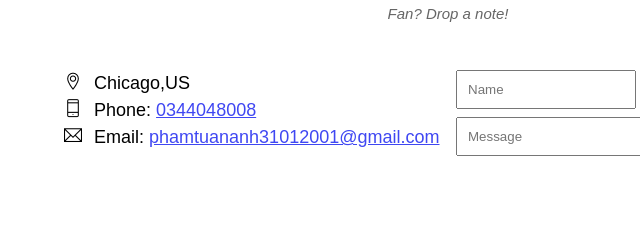
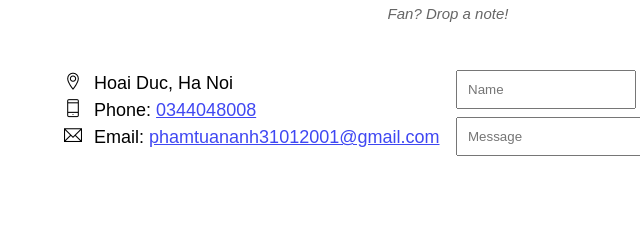
Before and after one commit to Tunahn3101/TheBand, a plain HTML site: page index.html in a window 1280 px wide. Shown: the part 2247-2487 px from the top of the page, 192-832 px from the left. Drawn offline with Linux system fonts and the light colour scheme.

Commit message:
update code

```diff
--- a/index.html
+++ b/index.html
@@ -134,7 +134,7 @@
 
                 <div class="row contact-content">
                     <div class="col col-half s-col-full contact-info">
-                        <p><i class="ti-location-pin"></i>Chicago,US</p>
+                        <p><i class="ti-location-pin"></i>Hoai Duc, Ha Noi</p>
                         <p><i class="ti-mobile"></i>Phone: <a href="tel: +00 151515">0344048008</a></p>
                         <p><i class="ti-email"></i>Email: <a href="mailto:mail@mail.com">phamtuananh31012001@gmail.com</a></p>
                     </div>
```
